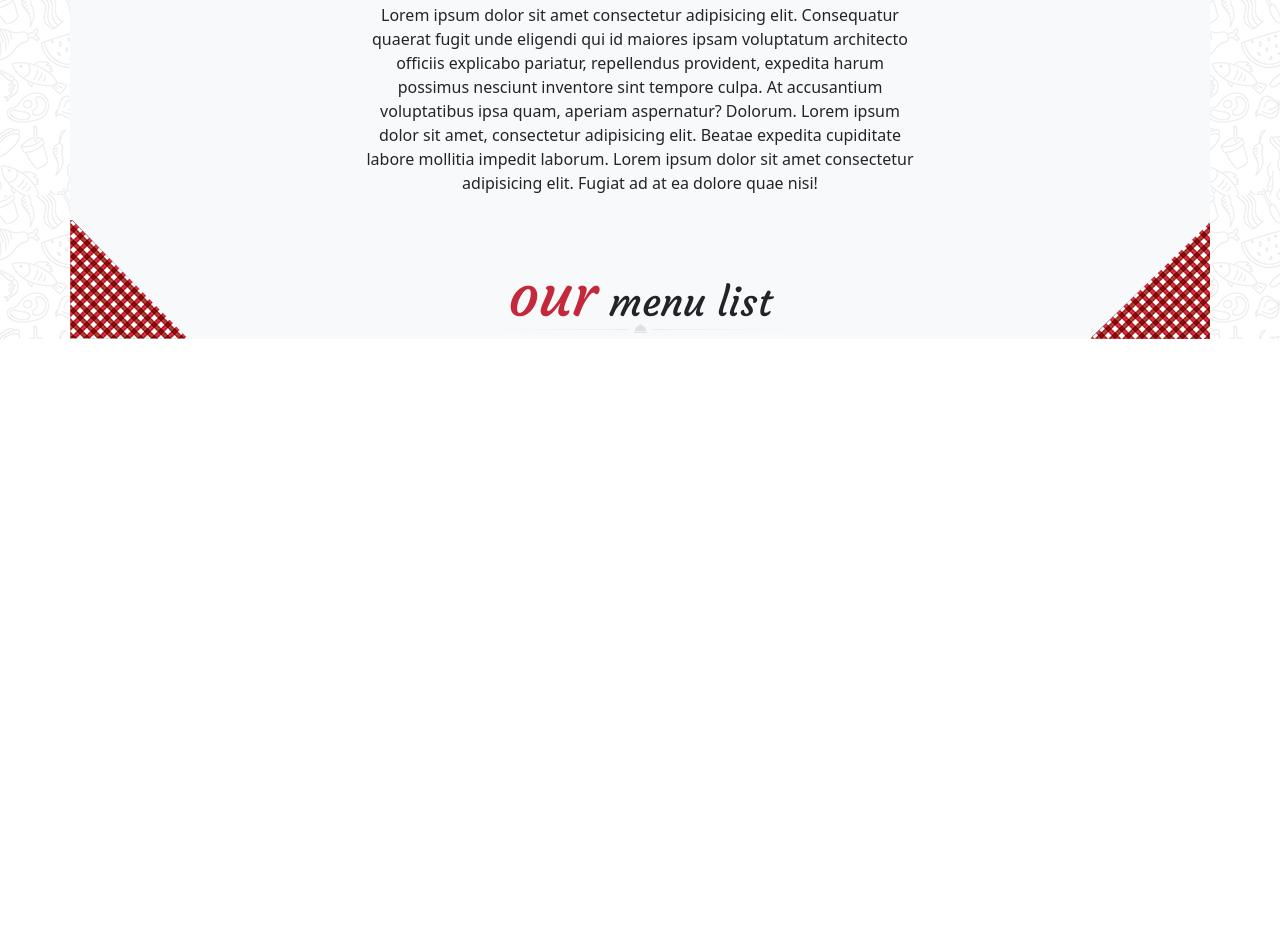
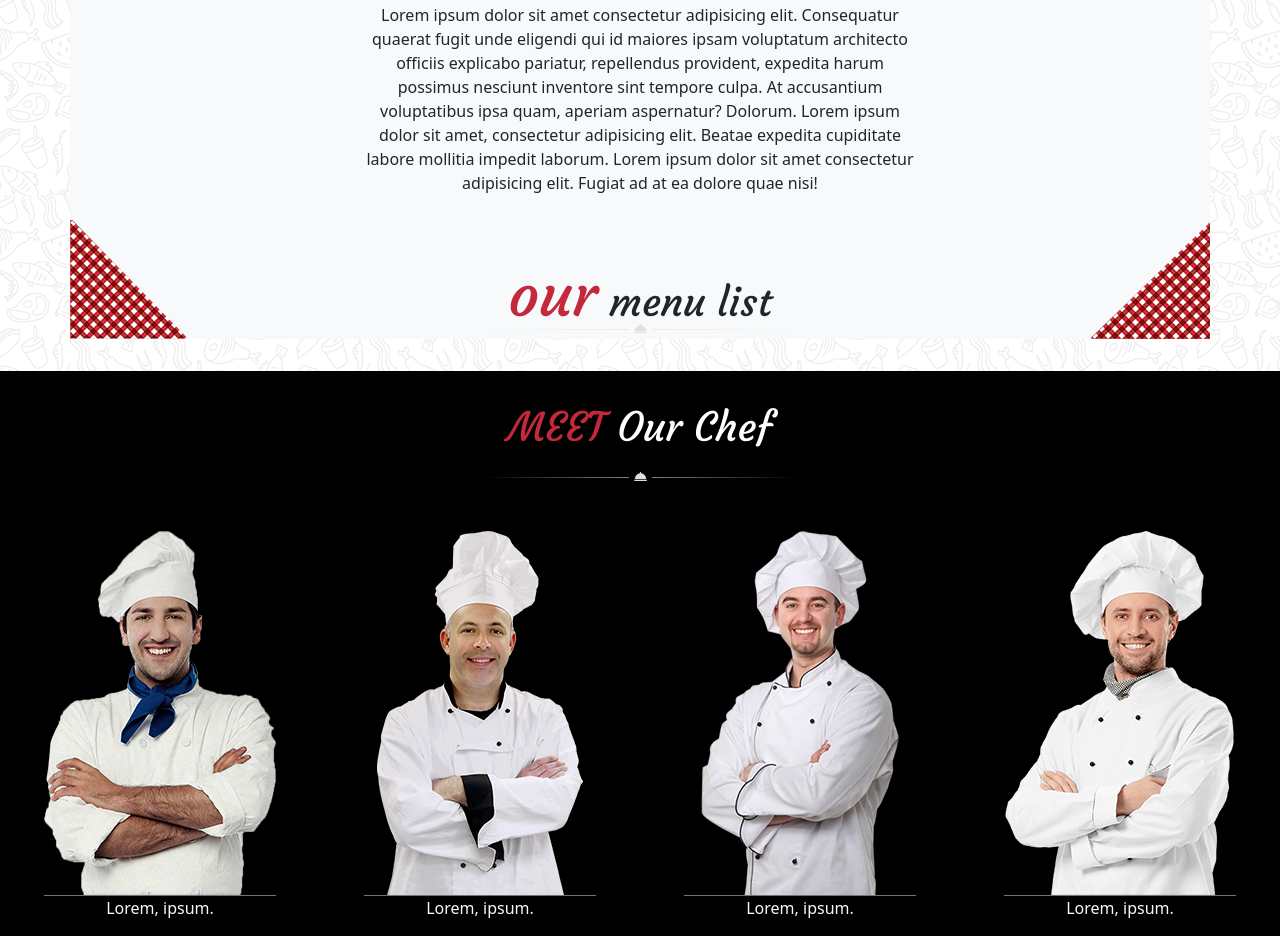
Before and after one commit to saidlionsgeeek/projet-css, a website: page index.html in a window 1280 px wide. Shown: the part 1015-1951 px from the top of the page. Before the commit the page ends 1386 px from the top, so only its background shows below. Drawn offline with nearby package versions, Linux system fonts and the light colour scheme.

Commit message:
section2

```diff
--- a/index.html
+++ b/index.html
@@ -113,6 +113,7 @@
 
 
     <main>
+        <!-- section1 -->
         <br><br>
         <section class="container bg-light position-relative h-auto">
             <div>
@@ -150,6 +151,36 @@
 
             </div>
         </section>
+        <!-- section 2 -->
+        <section class="bg-chef">
+            <div class="title-chef">
+                <h1><span>MEET</span> Our Chef</h1>
+                <img width="305px" src="./public/images/decoration_line.png" alt="">
+            </div>
+            <div class="text-center d-flex flex-wrap justify-content-around text-light mt-5">
+                <div><img class=" border-bottom border-secondary" src="./public/images/chef1.png" alt=""><p>Lorem, ipsum.</p></div>
+                <div><img class=" border-bottom border-secondary" src="./public/images/chef2.png" alt=""><p>Lorem, ipsum.</p></div>
+                <div><img class=" border-bottom border-secondary" src="./public/images/chef3.png" alt=""><p>Lorem, ipsum.</p></div>
+                <div><img class=" border-bottom border-secondary" src="./public/images/chef4.png" alt=""><p>Lorem, ipsum.</p></div>
+            </div>
+
+        </section>
+
+
+
+
+
+
+
+
+
+
+
+
+
+
+
+
     </main>
 
 
--- a/src/sass/modules/_main.scss
+++ b/src/sass/modules/_main.scss
@@ -37,3 +37,18 @@ main{
     text-align: center;
 
 }
+// section2
+
+.bg-chef{
+    background-color: black;
+    .title-chef{
+        text-align: center;
+        font-family: courgette;
+        color: white;
+        padding-top: 2rem;
+        span{
+            color: rgb(195, 40, 59);
+        }
+    }
+
+}
```
Also changed, not shown: public/css/app.css, 1 other file.
